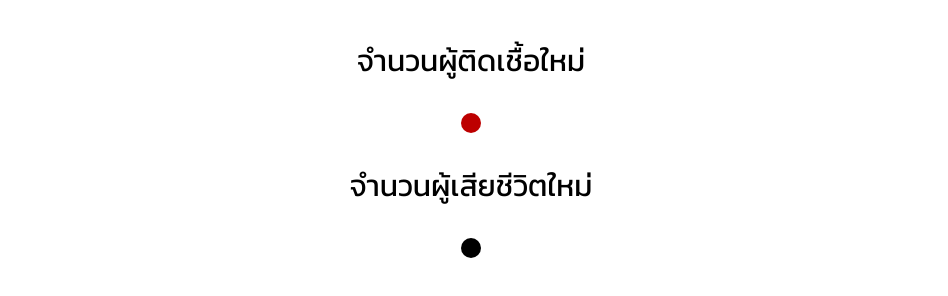
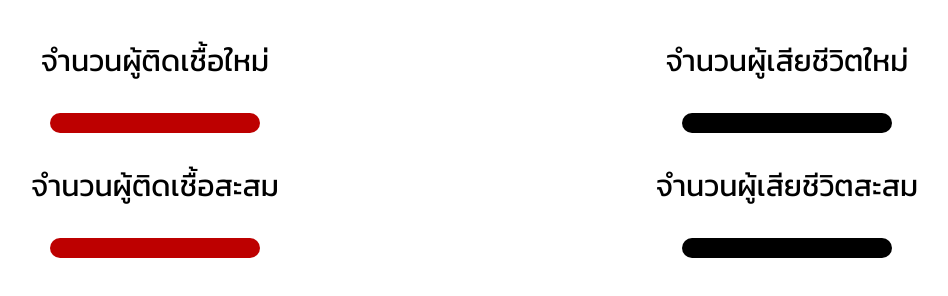
Before and after one commit to maimemory/covid-19-report, a plain HTML site: page index.html in a window 1280 px wide. Shown: the whole page, without its empty margins (169-1117 px from the left). Drawn offline with nearby package versions, Linux system fonts and the light colour scheme; no server answers.

Commit message:
Add total elements and grid layout

```diff
--- a/fetch.js
+++ b/fetch.js
@@ -8,7 +8,11 @@ $(document).ready(function () {
       console.log(data);
       const newCases = JSON.stringify(data.NewConfirmed);
       const newDeaths = JSON.stringify(data.NewDeaths);
+      const totalCases = JSON.stringify(data.Confirmed);
+      const totalDeaths = JSON.stringify(data.Deaths);
       $("#newCase").text(newCases);
       $("#newDeath").text(newDeaths);
+      $("#totalCase").text(totalCases);
+      $("#totalDeath").text(totalDeaths);
     });
 });
--- a/index.html
+++ b/index.html
@@ -11,10 +11,23 @@
 
 <body>
     <div class="content">
-        <p>จำนวนผู้ติดเชื้อใหม่</p>
-        <div id="newCase" class="value value-newcase"></div>
-        <p>จำนวนผู้เสียชีวิตใหม่</p>
-        <div id="newDeath" class="value value-newdeath"></div>
+        <div>
+            <p>จำนวนผู้ติดเชื้อใหม่</p>
+            <div id="newCase" class="value value-newcase"></div>
+        </div>
+        <div>
+            <p>จำนวนผู้เสียชีวิตใหม่</p>
+            <div id="newDeath" class="value value-newdeath"></div>
+        </div>
+        <div>
+            <p>จำนวนผู้ติดเชื้อสะสม</p>
+            <div id="totalCase" class="value value-totalcase"></div>
+        </div>
+        <div>
+            <p>จำนวนผู้เสียชีวิตสะสม</p>
+            <div id="totalDeath" class="value value-totaldeath"></div>
+        </div>
+
     </div>
 
 
--- a/style.css
+++ b/style.css
@@ -1,6 +1,14 @@
 @import url('https://fonts.googleapis.com/css2?family=Kanit&display=swap');
 
 .content {
+    /* display: flex;
+    flex-direction: column;
+    align-items: center; */
+    display: grid;
+    grid-template-columns: 1fr 1fr;
+}
+
+div {
     display: flex;
     flex-direction: column;
     align-items: center;
@@ -18,8 +26,24 @@ p {
     color: white;
     padding: 10px;
     border-radius: 10px;
+    width: 30%;
+    text-align: center;
 }
 
 .value-newdeath {
     background-color: rgb(0, 0, 0);
 }
+
+.value-totalcase {
+    background-color: rgb(189, 0, 0);
+}
+
+.value-totaldeath {
+    background-color: rgb(0, 0, 0);
+}
+
+@media screen and (max-width: 1200px) {
+    .content {
+        grid-template-columns: 1fr;
+    }
+}
```
